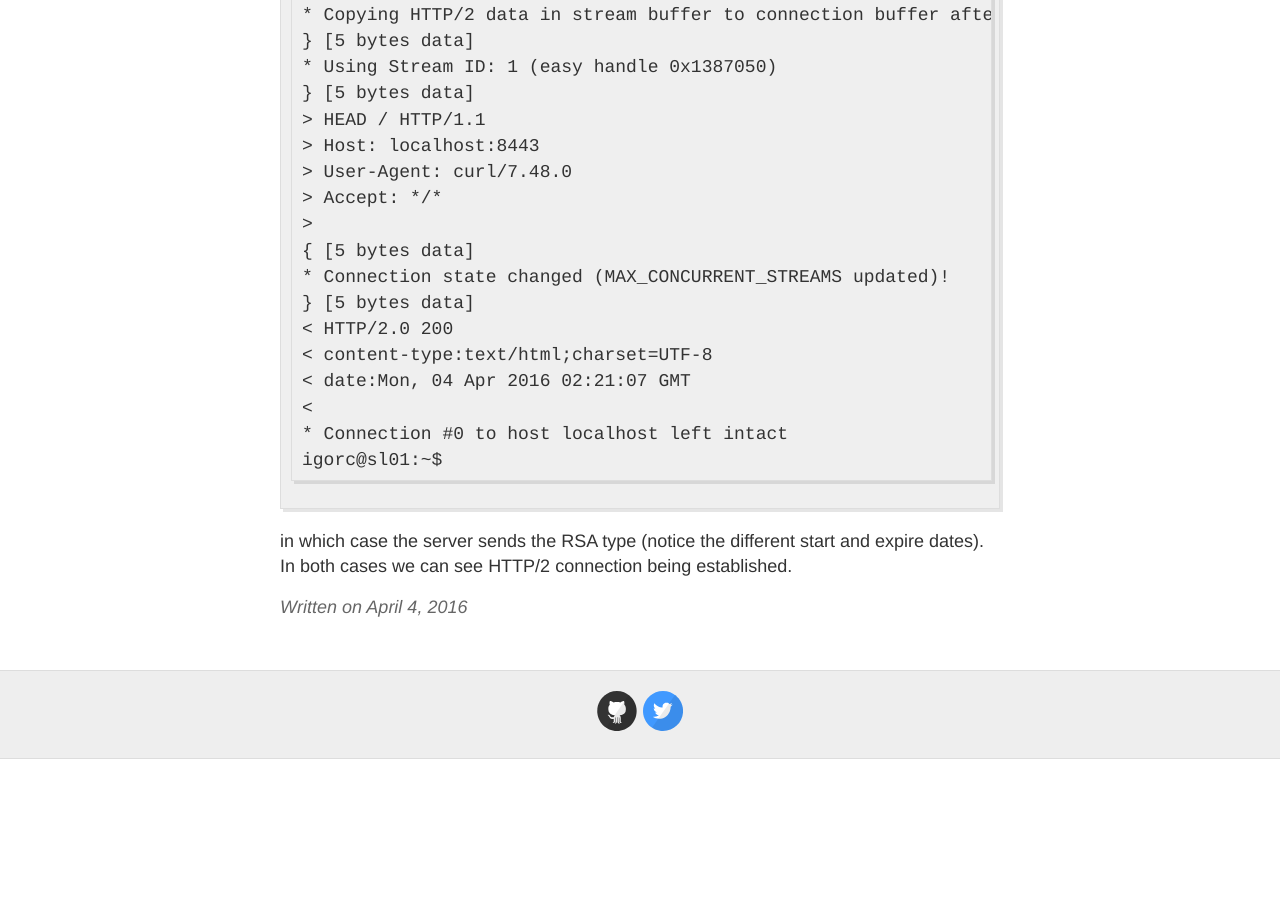
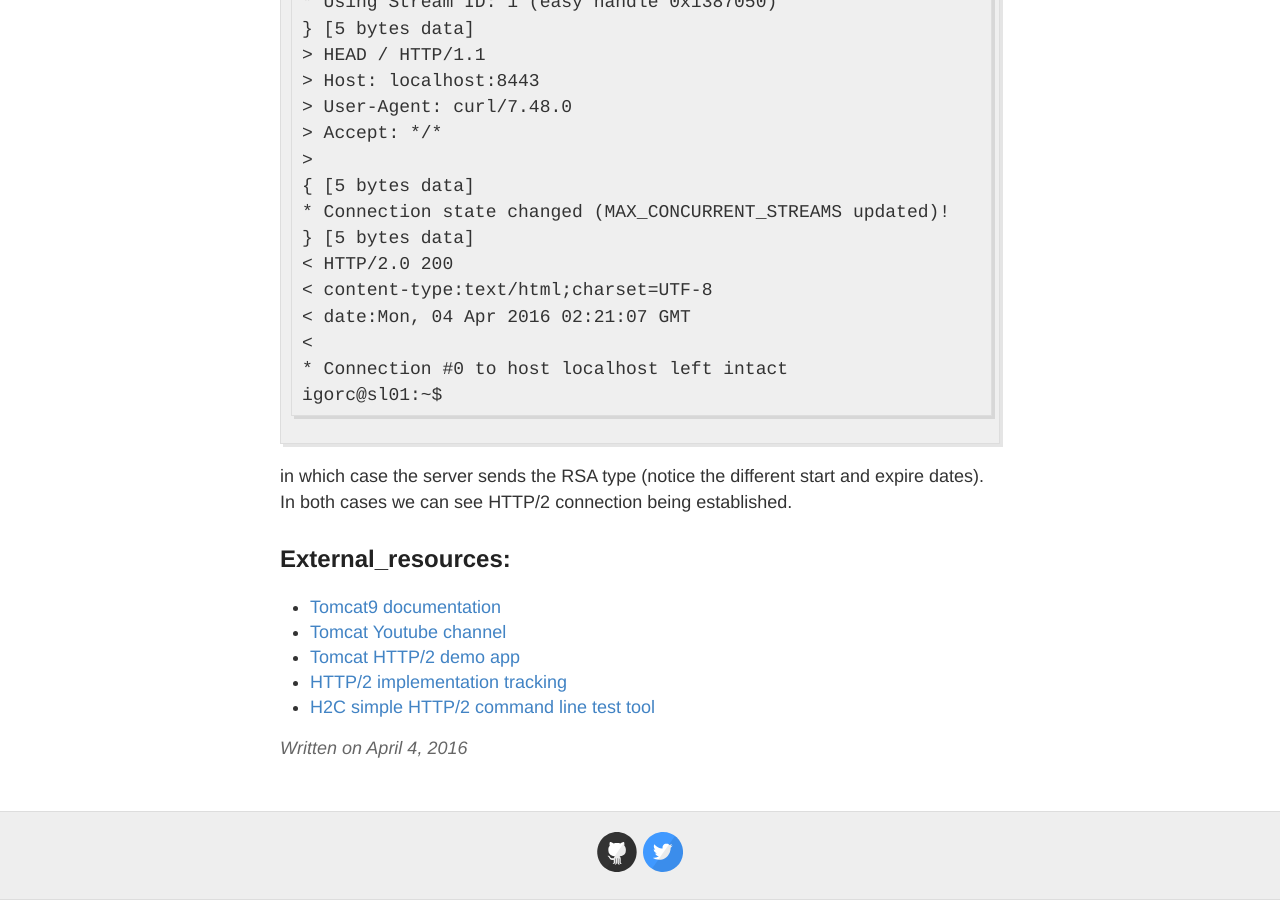
Before and after one commit to icicimov/icicimov.github.io, a Jekyll site: the page built from _posts/2016-4-4-Tomcat9-ECDSA-Certificates-and-HTTP2.md, in a window 1280 px wide and 900 px high, scrolled down 11498 px. Built offline with Jekyll 4.4.1, drawn with Linux system fonts in a browser that asks for light colours; Markdown is read by kramdown in place of the engine named in the settings; comment, search, counter and statistics services are not loaded; before the commit the page ends 12257 px from its top, so only the background shows below that.

````diff
--- a/_posts/2016-4-4-Tomcat9-ECDSA-Certificates-and-HTTP2.md
+++ b/_posts/2016-4-4-Tomcat9-ECDSA-Certificates-and-HTTP2.md
@@ -448,3 +446,10 @@
 ```
 
 in which case the server sends the RSA type (notice the different start and expire dates). In both cases we can see HTTP/2 connection being established.
+
+## External_resources:
+* [Tomcat9 documentation](https://tomcat.apache.org/tomcat-9.0-doc/index.html)
+* [Tomcat Youtube channel](https://www.youtube.com/channel/UCpqpJ0-G1lYfUBQ6_36Au_g)
+* [Tomcat HTTP/2 demo app](https://github.com/jfclere/h2_demos)
+* [HTTP/2 implementation tracking](https://github.com/http2/http2-spec/wiki/Implementations)
+* [H2C simple HTTP/2 command line test tool](https://github.com/fstab/h2c)
````
Also changed, not shown: other parts of _posts/2016-4-4-Tomcat9-ECDSA-Certificates-and-HTTP2.md (+0 -2 lines), 3 other files.
